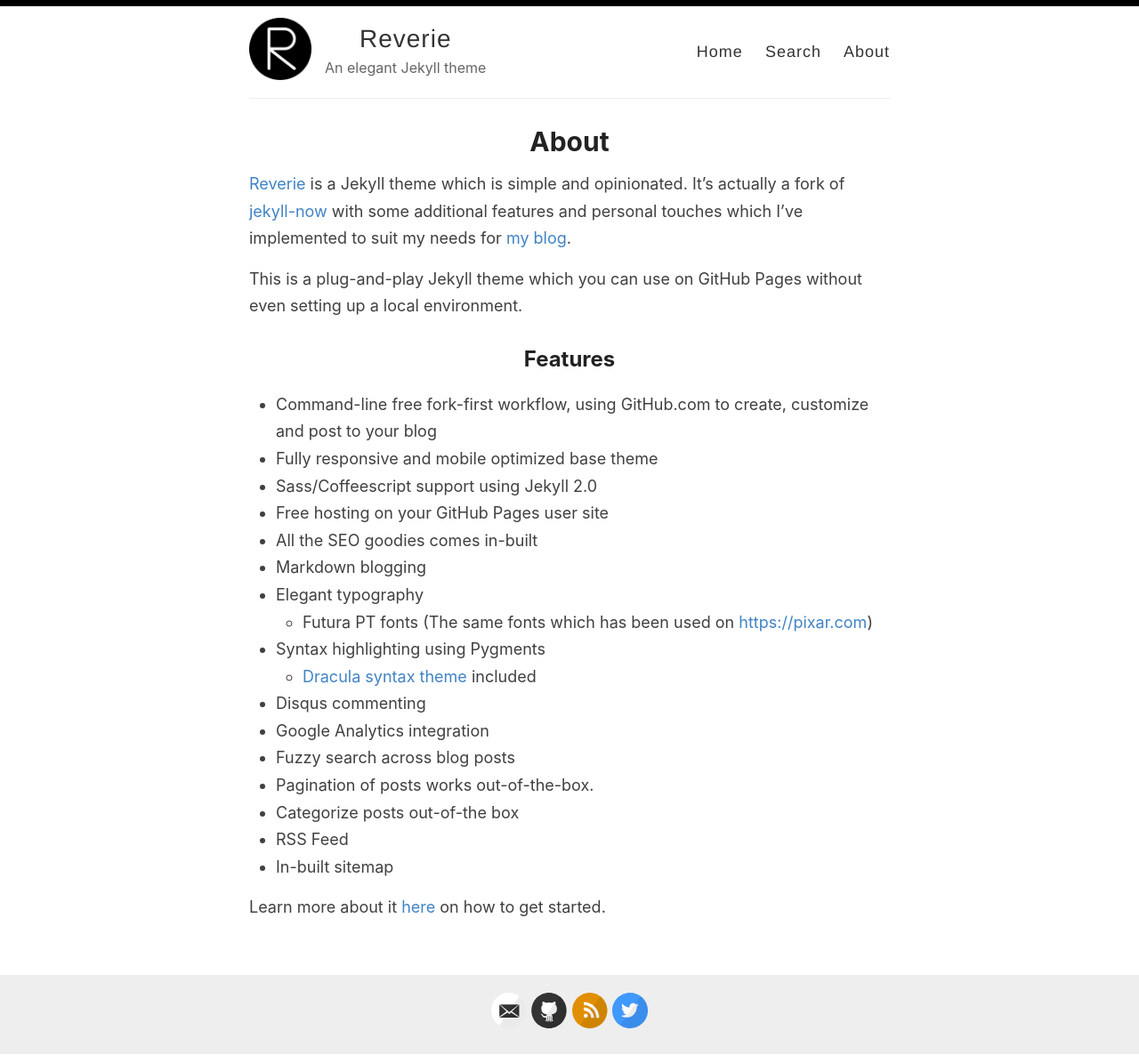
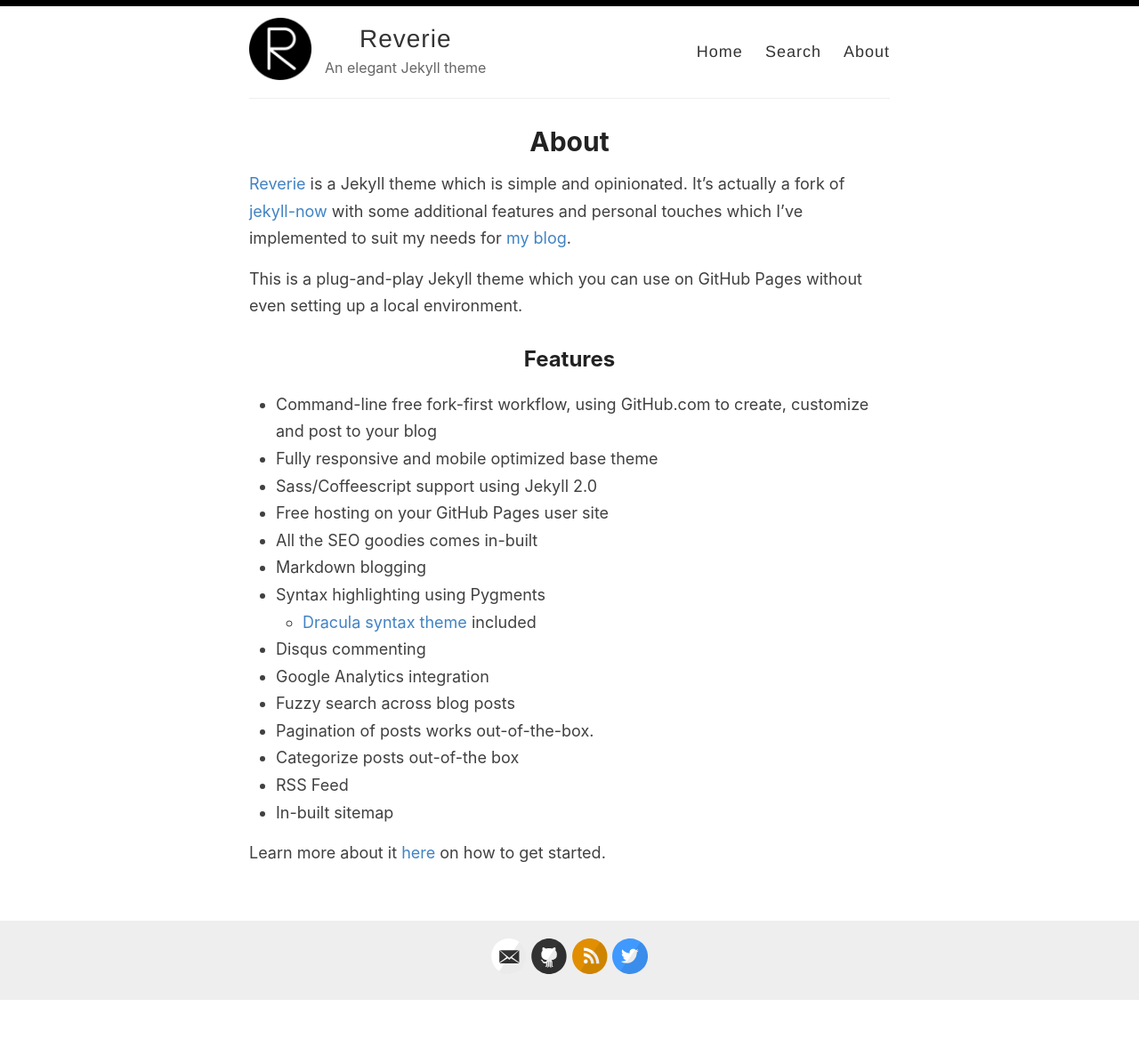
Before and after one commit to amitmerchant1990/reverie, a Jekyll site: the page built from _pages/about.md, in a window 1280 px wide. Shown: the whole page at 89% size. Built offline with Jekyll 4.4.1, drawn with Linux system fonts in a browser that asks for light colours; after the commit the page ends 1124 px from its top, so only the background shows below that.

Commit message:
Update about.md

```diff
--- a/_pages/about.md
+++ b/_pages/about.md
@@ -16,8 +16,6 @@
 - Free hosting on your GitHub Pages user site
 - All the SEO goodies comes in-built
 - Markdown blogging
-- Elegant typography
-  - Futura PT fonts (The same fonts which has been used on <https://pixar.com>)
 - Syntax highlighting using Pygments
     - [Dracula syntax theme](https://draculatheme.com/) included
 - Disqus commenting
```
